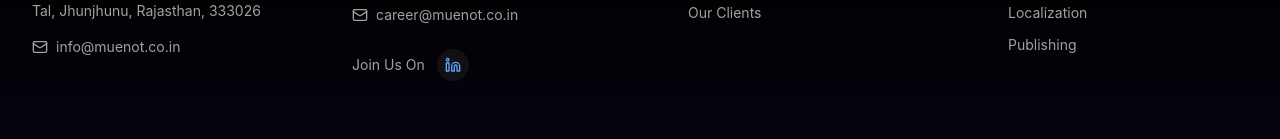
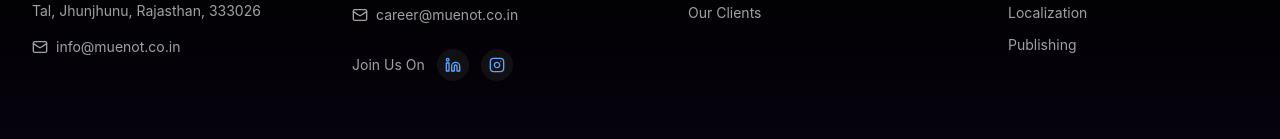
Before and after one commit to dhania2000/muenot_web, a Next.js app: page /about in a window 1280 px wide. Shown: the part 4610-4749 px from the top of the page. Built offline with nearby package versions, Linux system fonts and the light colour scheme; no server answers.

Commit message:
Add Instagram to footer social links

```diff
--- a/src/components/layout/footer.tsx
+++ b/src/components/layout/footer.tsx
@@ -12,6 +12,7 @@ import {
   Users,
   Monitor,
   ArrowRight,
+  Instagram,
 } from "lucide-react";
 
 const offices = [
@@ -42,6 +43,7 @@ const servicesLinks = [
 
 const socialLinks = [
   { name: "LinkedIn", icon: Linkedin, href: "https://www.linkedin.com/company/muenot/?viewAsMember=true" },
+  { name: "Instagram", icon: Instagram, href: "https://www.linkedin.com/company/muenot/?viewAsMember=true" },
 ];
 
 export function Footer() {
```
